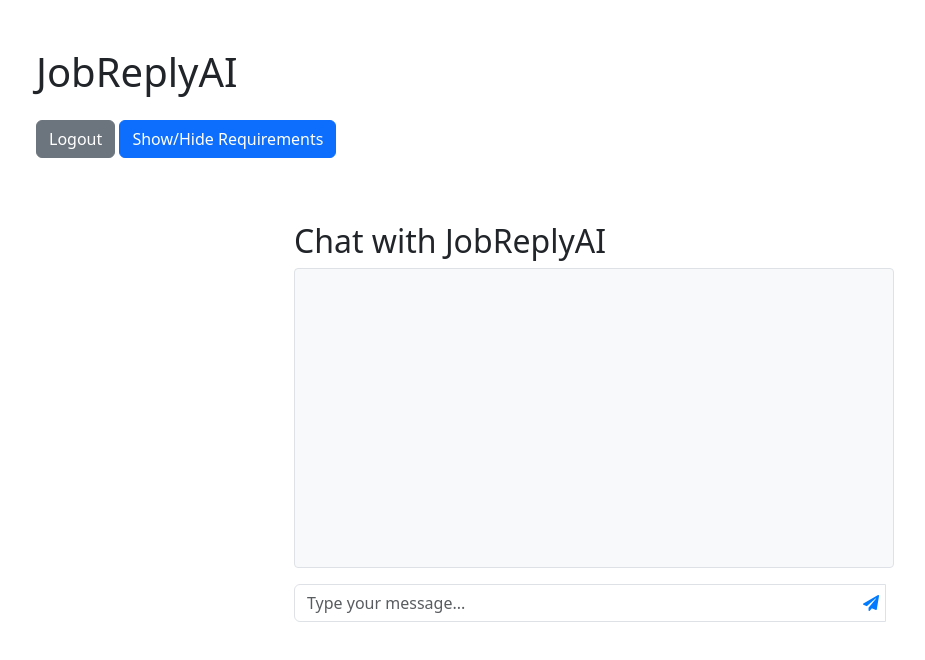
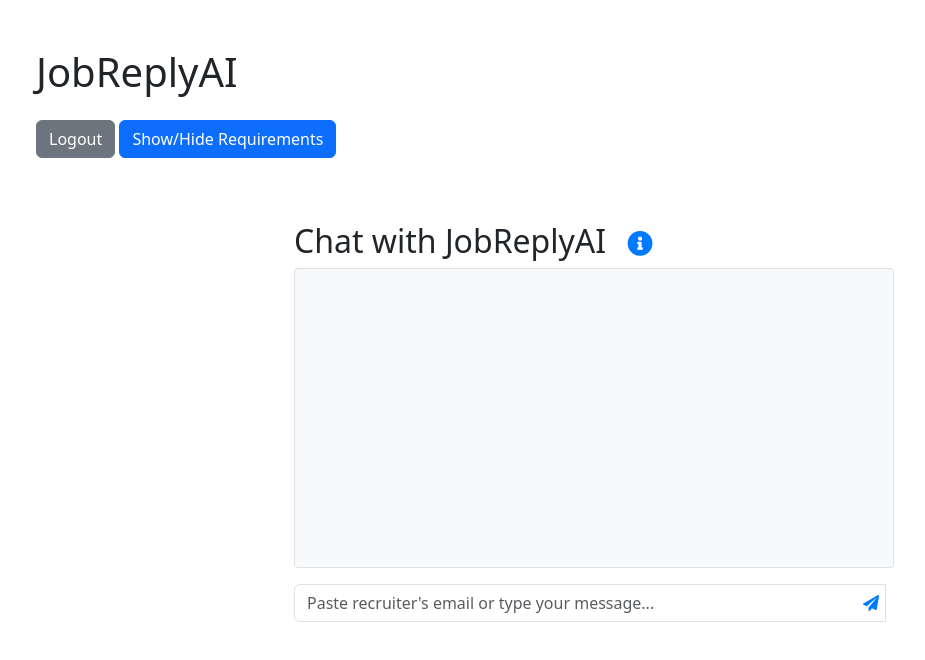
Before and after one commit to imcadams/wingman, a website: page wingman-frontend/index.html in a window 1280 px wide. Shown: the whole page, without its empty margins (46-971 px from the left). Drawn offline with nearby package versions, Linux system fonts and the light colour scheme; sample sign-in values are in the browser's storage.

Commit message:
UX improvements

```diff
--- a/wingman-frontend/css/styles.css
+++ b/wingman-frontend/css/styles.css
@@ -75,3 +75,14 @@
 #chat-form .send-icon:hover {
     color: #0056b3;
 }
+
+.info-icon {
+    font-size: 0.8em;
+    color: #007bff;
+    cursor: pointer;
+    margin-left: 0.5em;
+}
+
+.info-icon:hover {
+    color: #0056b3;
+}
--- a/wingman-frontend/index.html
+++ b/wingman-frontend/index.html
@@ -56,11 +56,16 @@
             </div>
 
             <div id="chat-area" class="mt-5">
-                <h2>Chat with JobReplyAI</h2>
+                <h2>
+                    Chat with JobReplyAI
+                    <span class="info-icon" data-bs-toggle="tooltip" data-bs-placement="right" title="Paste recruiter's email or type your message in the input box below. Press Enter or click the send icon to get an AI-generated reply based on your job requirements.">
+                        <i class="fas fa-info-circle"></i>
+                    </span>
+                </h2>
                 <div id="chat-messages" class="border p-3 mb-3" style="height: 300px; overflow-y: auto;"></div>
                 <form id="chat-form">
                     <div class="input-group">
-                        <input type="text" class="form-control" id="recruiter-message" placeholder="Type your message..." required>
+                        <input type="text" class="form-control" id="recruiter-message" placeholder="Paste recruiter's email or type your message..." required>
                         <span class="input-group-text send-icon" id="send-message">
                             <i class="fas fa-paper-plane"></i>
                         </span>
--- a/wingman-frontend/js/app.js
+++ b/wingman-frontend/js/app.js
@@ -39,6 +39,12 @@
     }
 
     await loadJobRequirements();
+
+    // Initialize tooltips
+    var tooltipTriggerList = [].slice.call(document.querySelectorAll('[data-bs-toggle="tooltip"]'))
+    var tooltipList = tooltipTriggerList.map(function (tooltipTriggerEl) {
+        return new bootstrap.Tooltip(tooltipTriggerEl)
+    })
 }
 
 async function handleLogout() {
```
